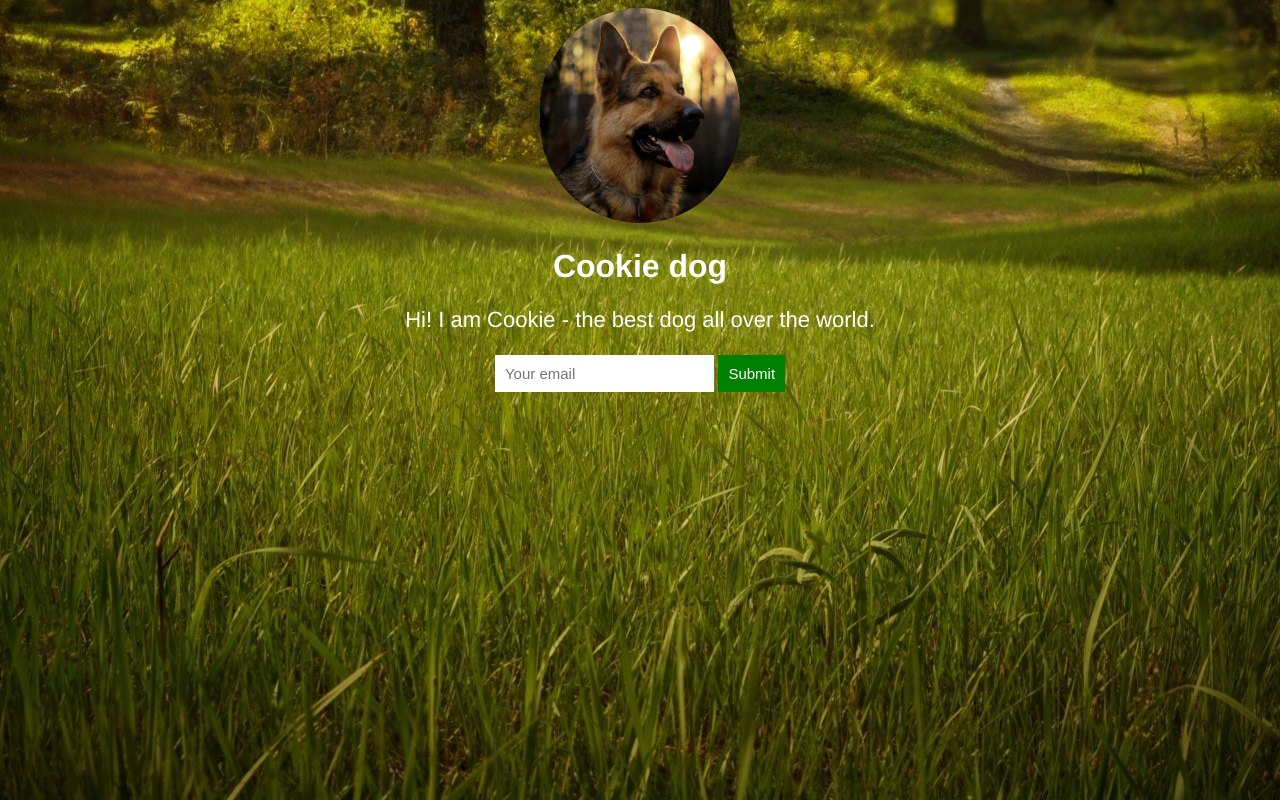
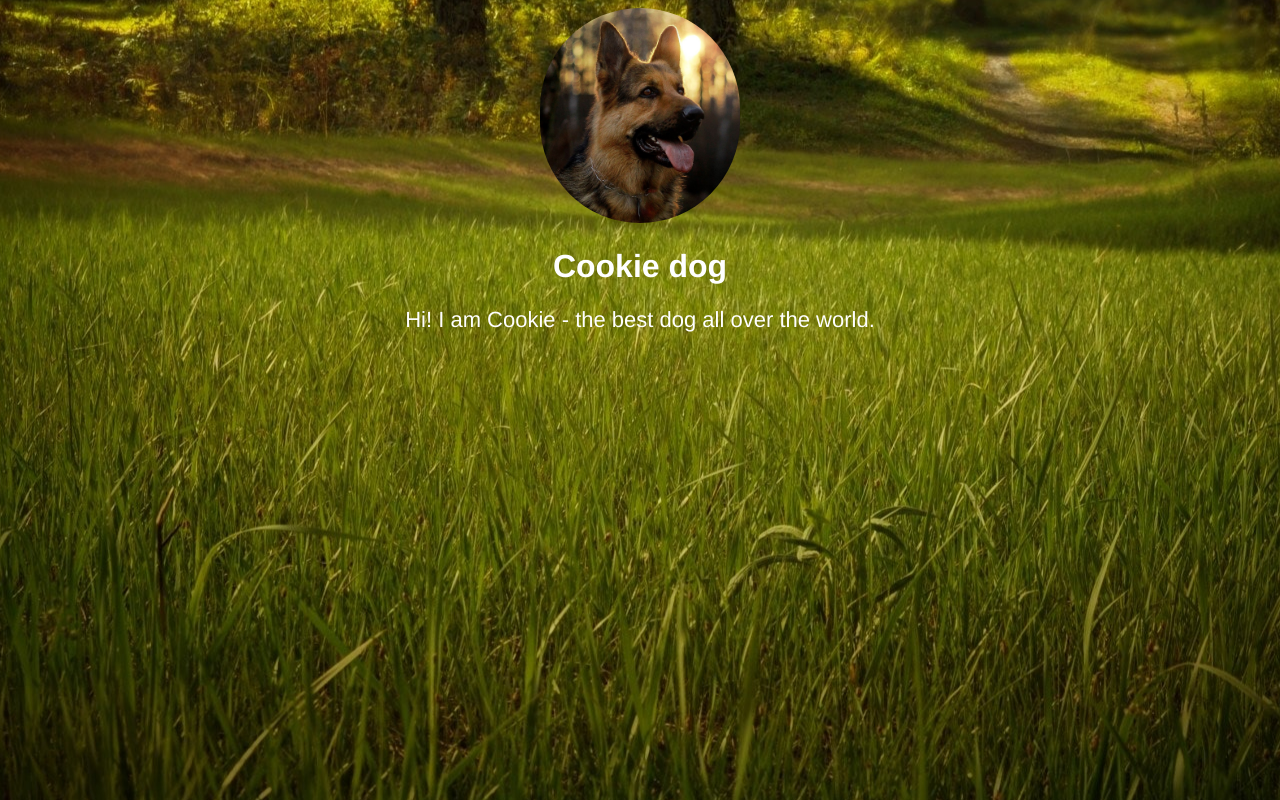
Before and after one commit to MagdalenaFro/CookieWebside, a plain HTML site: page index.html in a window 1280 px wide. Drawn offline with Linux system fonts and the light colour scheme.

Commit message:
Remove send mail section

```diff
--- a/index.html
+++ b/index.html
@@ -1,7 +1,7 @@
 <!DOCTYPE html>
 <head>
   <meta name="viewport" content="width=device-width, initial-scale=1.0">
-  <title>Title</title>
+  <title>Cookie world</title>
   <style>
     body {
       text-align: center;
@@ -19,21 +19,13 @@
     p{
       font-size: 22px;
     }
-    input {
-      border: 0;
-      padding: 10px;
-      font-size: 15px;
-    }
-    input[type="submit"]{
-      background: green;
-      color: white;
-    }
     </style>
 </head>
 <body>
-  <img src="cookie.jpg">
-  <h1>Cookie dog</h1>
-  <p>Hi! I am Cookie - the best dog all over the world. </p>
-  <input type="email" placeholder="Your email">
-  <input type="submit">
+  <header>
+    <img src="cookie.jpg">
+    <h1>Cookie dog</h1>
+    <p>Hi! I am Cookie - the best dog all over the world. </p>
+  </header>
+
 </body>
```
